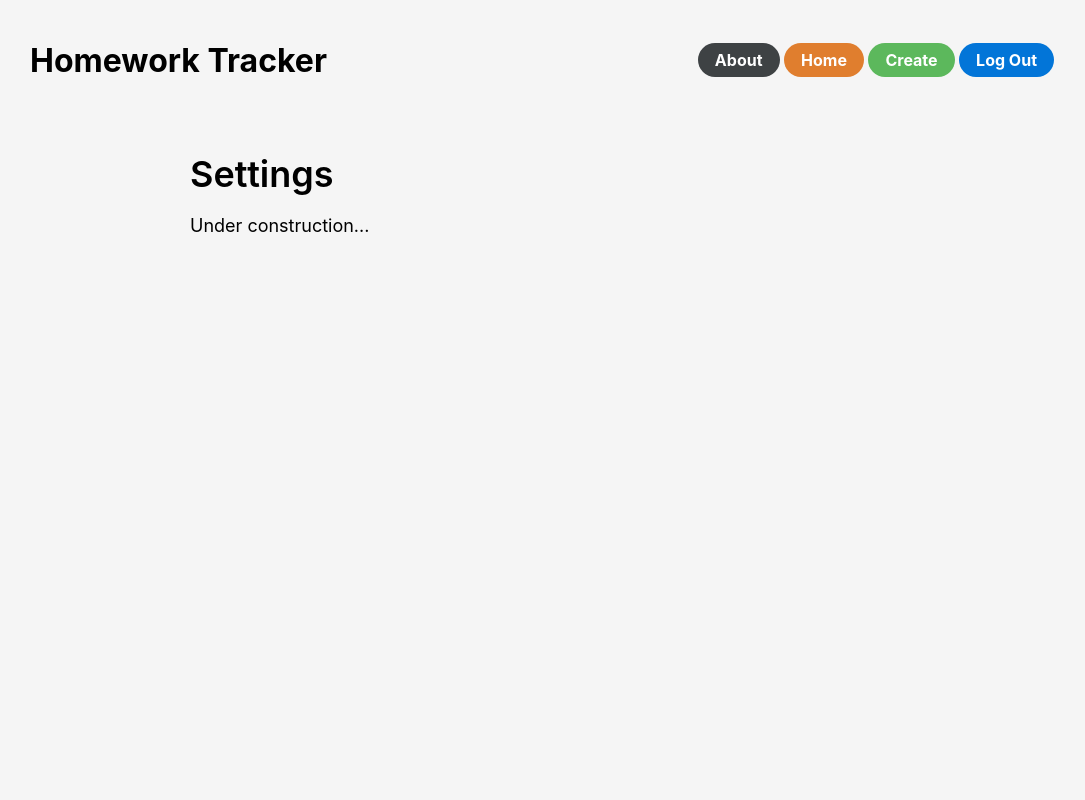
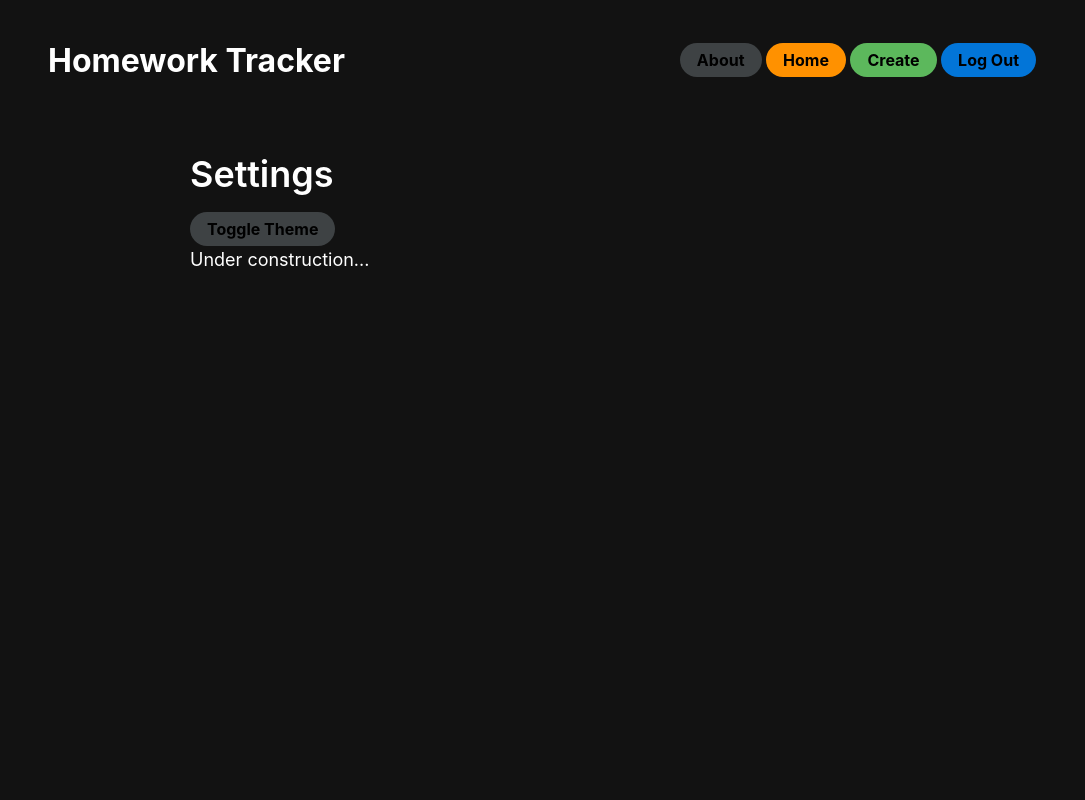
Before and after one commit to udaychhina/acit2911, a Flask app: page /settings in a window 1280 px wide. Shown: the whole page, without its empty margins (98-1183 px from the left). Run offline with Flask 2, Linux system fonts and the light colour scheme; the visitor is signed in with stand-in values (Sample User, id 1); data comes from the database, SQL or seed files in the repository.

Commit message:
refactored css to use variables and implemented theme toggle

```diff
--- a/hw_tracker/homework.py
+++ b/hw_tracker/homework.py
@@ -1,5 +1,5 @@
 from flask import (
-    Blueprint, flash, g, redirect, render_template, request, url_for
+    Blueprint, flash, g, redirect, session, render_template, request, url_for
 )
 from werkzeug.exceptions import abort
 from hw_tracker.auth import login_required
@@ -18,7 +18,6 @@ def index():
         'SELECT hw.id, course, name, typehw, desc, duedate, completed, author_id, u.username'
         '   FROM hw JOIN user u on hw.author_id = u.id'
     ).fetchall()
-    print(hw_items[0])
     return render_template('homework/index.html', hw_items=hw_items)
 
 @bp.route('/create', methods=('POST', 'GET'))
@@ -124,3 +123,14 @@ def confirmation():
 @bp.route('/deleteconfirm')
 def deleteconfirm():
     return render_template('homework/deleteconfirm.html')
+
+@bp.route('/toggle-theme')
+def toggle_theme():
+    current_theme = session.get('theme')
+    print(current_theme)
+    if current_theme == 'dark':
+        session['theme'] = 'light'
+    else:
+        session['theme'] = 'dark'
+
+    return redirect(url_for('homework.settings'))
--- a/hw_tracker/static/css/styles.css
+++ b/hw_tracker/static/css/styles.css
@@ -5,8 +5,89 @@
 
 :root {
     --background-color-app: #F5F5F5;
+    /* TABLE COLORS */
     --even-table-row: #dddddd;
     --odd-table-row: #edeef1;
+    --th-bgcolor: #000;
+    --th-font-color: #fff;
+
+    /* Font colors  */
+    --light: #fff;
+    --dark: #000;
+
+    /* Button colors  */
+    --input-field-border: #1A73E8;
+    --input-color: #80868B;
+    --border-color: #DADCE0;
+    --body-font: 'Inter', sans-serif;
+    --normal-font-size: 1rem;
+    --small-font-size: .75rem;
+    --button-light-orange: #f0ad4e;
+    --button-dark-orange: #ff9100;
+    --button-light-red: #d9534f;
+    --button-dark-red: #ff0800;
+    --button-light-green: #0bd80b;
+    --button-dark-green: #5cb85c;
+    --button-dark-blue: #0275d8;
+    --button-light-blue: #0088ff;
+    --button-light-grey: #3e4244;
+    --button-dark-grey: #1a1b1b;
+
+    /* Flash warnings abkcground color */
+    --flash-warning-red: rgb(251, 102, 102);
+
+    /* Confirmation page shadows */
+    --light-shadow: ;
+    --dark-shadow: ;
+
+    /* Form colors  */
+    --input-field: white;
+    --input-font: black;
+    --calendar-picker-invert: invert(0.0);
+}
+
+:root.dark-mode {
+    --background-color-app: #121212;
+    /* TABLE COLORS */
+    --even-table-row: #1f1f1f;
+    --odd-table-row: #131313;
+    --th-bgcolor: #000;
+    --border-color: #000;
+    --th-font-color: #fff;
+
+
+    /* Font colors  */
+    --light: #000;
+    --dark: #fff;
+
+    /* Button colors  */
+    --input-field-border: #fff;
+    --input-color: #80868B;
+    --body-font: 'Inter', sans-serif;
+    --normal-font-size: 1rem;
+    --small-font-size: .75rem;
+    --button-light-orange: #f0ad4e;
+    --button-dark-orange: #ff9100;
+    --button-light-red: #d9534f;
+    --button-dark-red: #ff0800;
+    --button-light-green: #0bd80b;
+    --button-dark-green: #5cb85c;
+    --button-dark-blue: #0275d8;
+    --button-light-blue: #0088ff;
+    --button-light-grey: #3e4244;
+    --button-dark-grey: #1a1b1b;
+
+    /* Flash warnings abkcground color */
+    --flash-warning-red: #CF6679;
+
+    /* Confirmation page shadows */
+    --light-shadow: ;
+    --dark-shadow: ;
+
+    /* Form colors  */
+    --input-field: black;
+    --input-font: white;
+    --calendar-picker-invert: invert(0.9);
 }
 
 body {
@@ -17,7 +98,8 @@ body {
     padding: 0;
     font-family: var(--body-font);
     font-size: var(--normal-font-size);
-    height: calc(100vh - 15vh);
+    height: 100vh;
+    color: var(--dark);
 }
 
 /*Header*/
@@ -25,9 +107,12 @@ header {
     display: flex;
     justify-content: flex-end;
     align-items: center;
-    padding: 18px 10%;
+    padding: 18px;
     background-color: var(--background-color-app);
     height: 15vh;
+    width: 80%;
+    margin-left: auto;
+    margin-right: auto;
 }
 
 h1 {
@@ -87,80 +174,65 @@ tr:hover td {
     border: none;
     padding: 7px 17px;
     border-radius: 20px;
-    color: #ffffff;
+    color: var(--light);
     display: inline-block;
+    font-size: medium;
+    text-decoration: none;
+    cursor: pointer;
 }
 
 a {
     text-decoration: none;
-    color: black;
+    color: var(--dark);
 }
 
-a.button {
-    font-size: medium;
-    text-decoration: none;
-}
 
 .button-1 {
-    background-color: #f0ad4e;
+    background-color: var(--button-dark-orange);
     font-weight: bold;
 }
 
 .button-1:hover {
-    background-color: #ff9100;
+    background-color: var(--button-light-orange);
 }
 
 .button-2 {
-    background-color: #d9534f;
+    background-color: var(--button-light-red);
     font-weight: bold;
 }
 
 .button-2:hover {
-    background-color: #ff0800;
-}
-
-.navbar-btn-container {
-    gap: 2px;
+    background-color: var(--button-dark-red);
 }
 
 .button-3 {
-    background-color: #5cb85c;
+    background-color: var(--button-dark-green);
     font-weight: bold;
 }
 
 .button-3:hover {
-    background-color: #0bd80b;
+    background-color: var(--button-light-green);
 }
 
 .button-4 {
-    background-color: #0275d8;
+    background-color: var(--button-dark-blue);
     font-weight: bold;
 }
 
 .button-4:hover {
-    background-color: #0088ff;
+    background-color: var(--button-light-blue);
 }
 
 .button-5 {
-    background-color: #3e4244;
+    background-color: var(--button-light-grey);
     font-weight: bold;
 }
 
 .button-5:hover {
-    background-color: #1a1b1b;
+    background-color: var(--button-dark-grey);
 }
 
 /*===== FORM =====*/
-
-:root {
-    /*===== Colors =====*/
-    --first-color: #1A73E8;
-    --input-color: #80868B;
-    --border-color: #DADCE0;
-    --body-font: 'Inter', sans-serif;
-    --normal-font-size: 1rem;
-    --small-font-size: .75rem;
-}
 
 .l-form {
     display: flex;
@@ -294,10 +373,6 @@ a.button {
 }
 
 /*Welcome page*/
-.button-6 {
-    background-color: rgb(224, 126, 46);
-    font-weight: bold;
-}
 
 .welcome {
     text-align: center;
--- a/hw_tracker/templates/base.html
+++ b/hw_tracker/templates/base.html
@@ -1,4 +1,5 @@
 <!doctype html>
+<html lang="en" class="{{ 'dark-mode' if session.get('theme') == 'dark' }}">
 <head>
     <meta charset='UFT-8'>
     <meta name="viewport" content="width=device-width, initial-scale=1.0" />
--- a/hw_tracker/templates/header.html
+++ b/hw_tracker/templates/header.html
@@ -13,15 +13,18 @@
     <h1><a href="/index" class="">Homework Tracker</a></h1>
     <div class="navbar-btn-container">
         {% if g.user %}
-        {% if request.path != '/' %}
-        {% if request.path != '/about' %}
-        <a href="/about" class="button button-5">About</a>
-        {% endif %}
-        {% endif %}
-        <a href="/index" class="button button-6">Home</a>
+
+            {% if request.path != '/' %}
+            {% if request.path != '/about' %}
+            <a href="/about" class="button button-5">About</a>
+            {% endif %}
+            {% endif %}
+
+        <a href="/index" class="button button-1">Home</a>
         <a href="/create" class="button button-3">Create</a>
         <a href="{{ url_for('auth.logout') }}" class="button button-4">Log Out</a>
         {% else %}
+        <a href="/about" class="button button-5">About</a>
         <a href="{{ url_for('auth.register') }}" class="button button-4">Register</a>
         <a href="{{ url_for('auth.login') }}" class="button button-4">Log In</a>
         {% endif %}
--- a/hw_tracker/templates/homework/create.html
+++ b/hw_tracker/templates/homework/create.html
@@ -25,7 +25,7 @@
             <label for="" class="form__label">Description</label>
         </div>
         <div class="form__div">
-            <input type="text" name="duedate" placeholder=" " class="form__input" />
+            <input type="date" name="duedate" placeholder=" " class="form__input" />
             <label for="" class="form__label">Due Date</label>
         </div>
         <input type="submit" value="Add Assignment" class="button button-4" />
--- a/hw_tracker/templates/homework/settings.html
+++ b/hw_tracker/templates/homework/settings.html
@@ -8,6 +8,9 @@
 <div class="about">
     <div class="abt_main">
         <h1 class="abt_title">Settings</h1>
+        <div class="button-container">
+            <a href="{{ url_for('homework.toggle_theme') }}" class="button button-5">Toggle Theme</a>
+        </div>
         <div class="abt_p">Under construction...</div>
     </div>
 </div>
```
Also changed, not shown: other parts of hw_tracker/static/css/styles.css (+18 -9 lines), hw_tracker/templates/homework/welcome.html (+6 -1 lines).
